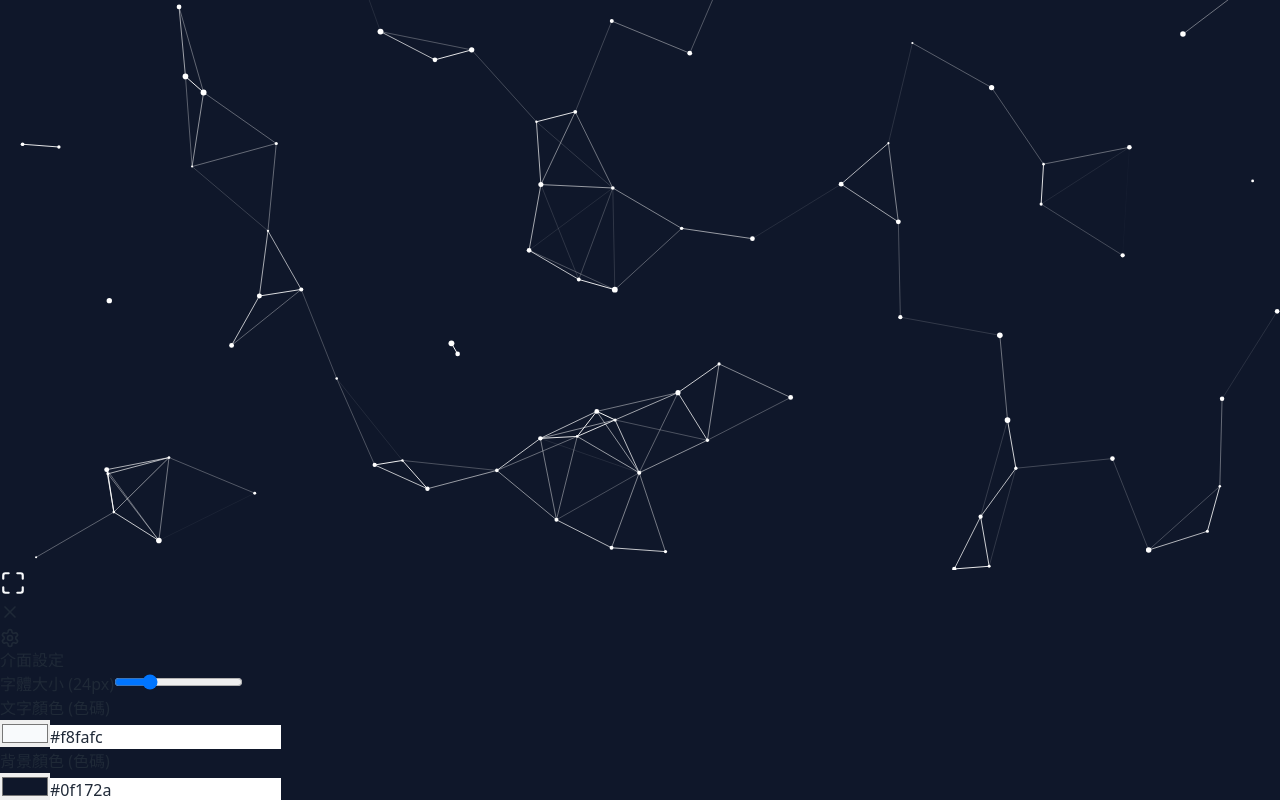
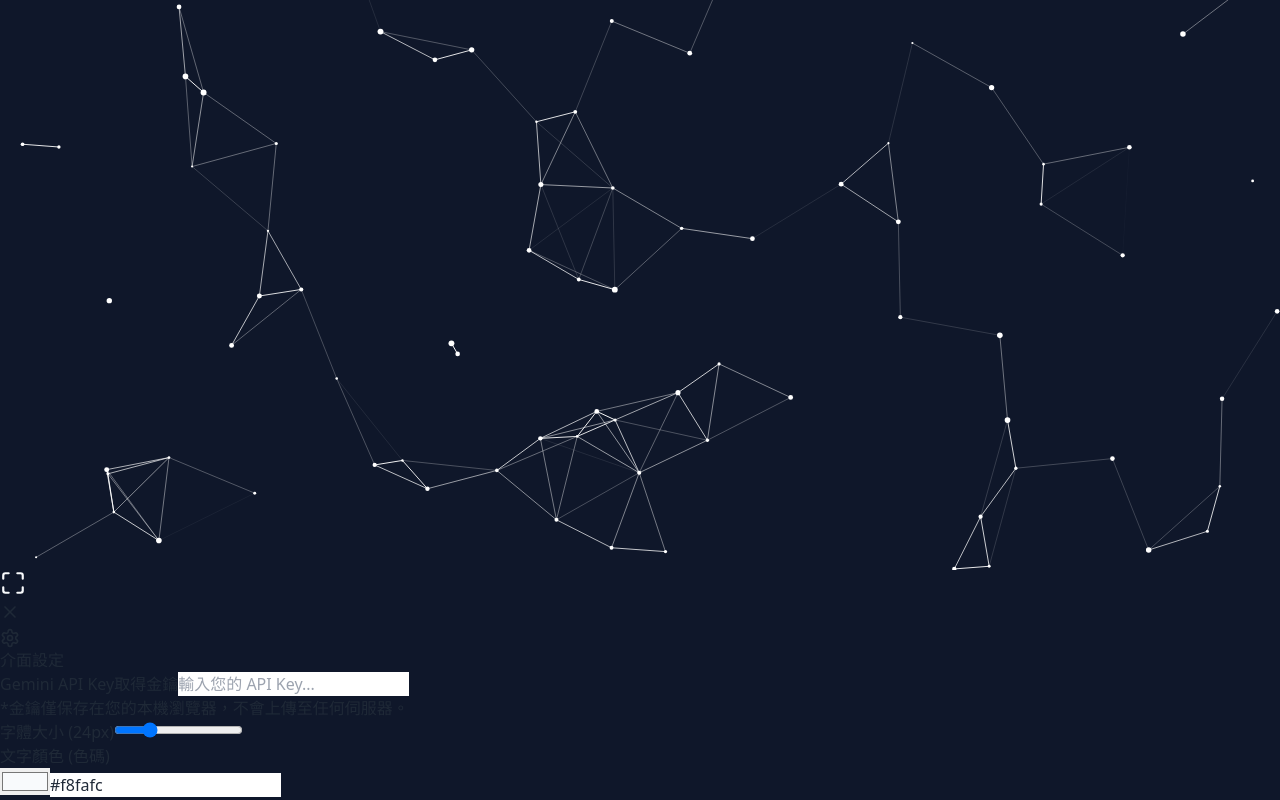
Before and after one commit to moemuom9488m/japanese-typing-practice, a React (Vite) app: page / in a window 1280 px wide. Both pictures are taken after a click on the button 12 px from the left and 844 px from the top of the page. Shown: the part 230-1030 px from the top of the page. Built offline with nearby package versions, Linux system fonts and the light colour scheme.

Commit message:
feat: use localStorage for API key

```diff
--- a/src/App.jsx
+++ b/src/App.jsx
@@ -2,7 +2,7 @@ import React, { useState, useEffect, useRef } from 'react';
 import { Settings2, CheckCircle2, XCircle, Eye, EyeOff, RotateCcw, ChevronRight, Sparkles, Volume2, Loader2, Home, Play, BookOpen, Settings, X, RefreshCw, LogOut, Maximize, Minimize } from 'lucide-react';
 import { KANJI_DICT, KANJI_KEYS, KANJI_REGEX, QUIZ_DATA, CHAPTERS, PRACTICE_TYPES } from './data.js';
 
-const apiKey = "";
+// API key will be managed via state and localStorage in App component
 
 const getHiraganaVersion = (text) => {
   if (!text) return '';
@@ -116,6 +116,11 @@ const shuffleArray = (array) => {
 export default function App() {
   const [screen, setScreen] = useState('home');
   const [isSettingsOpen, setIsSettingsOpen] = useState(false);
+  const [apiKey, setApiKey] = useState(() => localStorage.getItem('geminiApiKey') || '');
+
+  useEffect(() => {
+    localStorage.setItem('geminiApiKey', apiKey);
+  }, [apiKey]);
 
   const [appSettings, setAppSettings] = useState({
     fontSize: 24,
@@ -280,6 +285,11 @@ export default function App() {
   };
 
   const playAudio = async (text) => {
+    if (!apiKey) {
+      setToastMsg("💡 請先至設定(右上角齒輪)輸入您的 Gemini API Key");
+      setTimeout(() => setToastMsg(''), 4000);
+      return;
+    }
     setIsTtsLoading(true);
     try {
       const url = `https://generativelanguage.googleapis.com/v1beta/models/gemini-2.5-flash-preview-tts:generateContent?key=${apiKey}`;
@@ -304,6 +314,11 @@ export default function App() {
 
   const fetchAIInsights = async () => {
     if (!currentQuestion || aiData || isAiLoading) return;
+    if (!apiKey) {
+      setToastMsg("💡 請先至設定(右上角齒輪)輸入您的 Gemini API Key");
+      setTimeout(() => setToastMsg(''), 4000);
+      return;
+    }
     setIsAiLoading(true);
     try {
       const url = `https://generativelanguage.googleapis.com/v1beta/models/gemini-2.5-flash-preview-09-2025:generateContent?key=${apiKey}`;
@@ -329,6 +344,11 @@ export default function App() {
 
   const handleGenerateAiQuiz = async () => {
     if (!themeInput.trim()) return;
+    if (!apiKey) {
+      setToastMsg("💡 請先至設定(右上角齒輪)輸入您的 Gemini API Key");
+      setTimeout(() => setToastMsg(''), 4000);
+      return;
+    }
     setIsAiGenerating(true);
     try {
       const url = `https://generativelanguage.googleapis.com/v1beta/models/gemini-2.5-flash-preview-09-2025:generateContent?key=${apiKey}`;
@@ -378,6 +398,21 @@ export default function App() {
         <h3 className="text-xl font-bold mb-4 flex items-center gap-2"><Settings size={20} /> 介面設定</h3>
 
         <div className="space-y-5">
+          <div>
+            <label className="block text-sm font-medium text-gray-700 mb-2 flex items-center justify-between">
+              <span>Gemini API Key</span>
+              <a href="https://aistudio.google.com/app/apikey" target="_blank" rel="noreferrer" className="text-emerald-500 hover:underline text-xs">取得金鑰</a>
+            </label>
+            <input
+              type="password"
+              value={apiKey}
+              onChange={(e) => setApiKey(e.target.value)}
+              className="w-full p-2 border border-gray-300 rounded-lg outline-none focus:ring-2 focus:ring-emerald-500 font-mono text-sm"
+              placeholder="輸入您的 API Key..."
+            />
+            <p className="text-xs text-gray-400 mt-2">*金鑰僅保存在您的本機瀏覽器，不會上傳至任何伺服器。</p>
+          </div>
+
           <div>
             <label className="block text-sm font-medium text-gray-700 mb-2">字體大小 ({appSettings.fontSize}px)</label>
             <input type="range" min="16" max="48" step="2" value={appSettings.fontSize} onChange={(e) => setAppSettings(s => ({ ...s, fontSize: Number(e.target.value) }))} className="w-full accent-emerald-500" />
```
